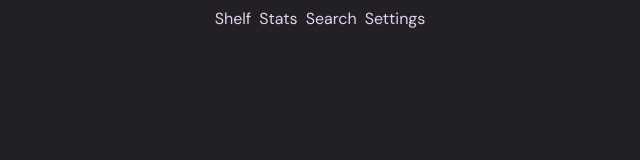
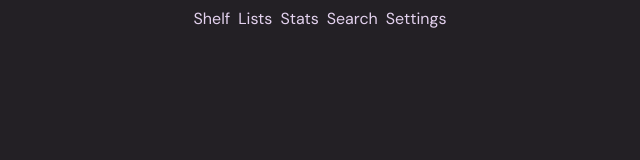
Before and after one commit to pliniokalas/girasol_de_asfalto, a React (Create React App) app: page / in a window 1280 px wide. Shown: the top 160 px of the page, without its empty margins (320-960 px from the left). Built offline with nearby package versions, Linux system fonts and the light colour scheme.

Commit message:
Add list managing route

```diff
--- a/src/components/navbar/index.tsx
+++ b/src/components/navbar/index.tsx
@@ -5,6 +5,7 @@ function NavBar() {
   return (
     <nav className={styles.nav}>
       <Link to='/shelf'>Shelf</Link>
+      <Link to='/lists'>Lists</Link>
       <Link to='/stats'>Stats</Link>
       <Link to='/search'>Search</Link>
       <Link to='/settings'>Settings</Link>
--- a/src/router.tsx
+++ b/src/router.tsx
@@ -12,6 +12,7 @@ import Search from 'pages/search';
 import Shelf from 'pages/shelf';
 import Settings from 'pages/settings';
 import BookDetails from 'pages/bookDetails';
+import ManageLists from 'pages/manageLists';
 import Spinner from 'components/spinner';
 
 /* ----------------------------------------------------------------------------------- */
@@ -66,6 +67,10 @@ function AppRoutes() {
       <Route path='/book/:bookId' element={
         <Private element={<BookDetails />} /> }
       />
+
+      <Route path='/lists/' element={
+        <Private element={<ManageLists />} /> }
+      />
     </Routes>
   );
 }
```
